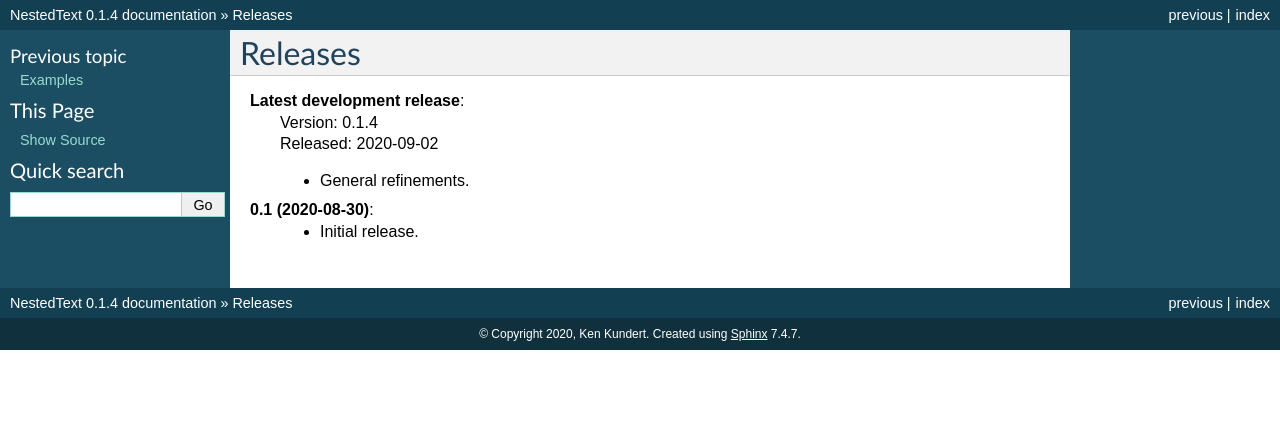
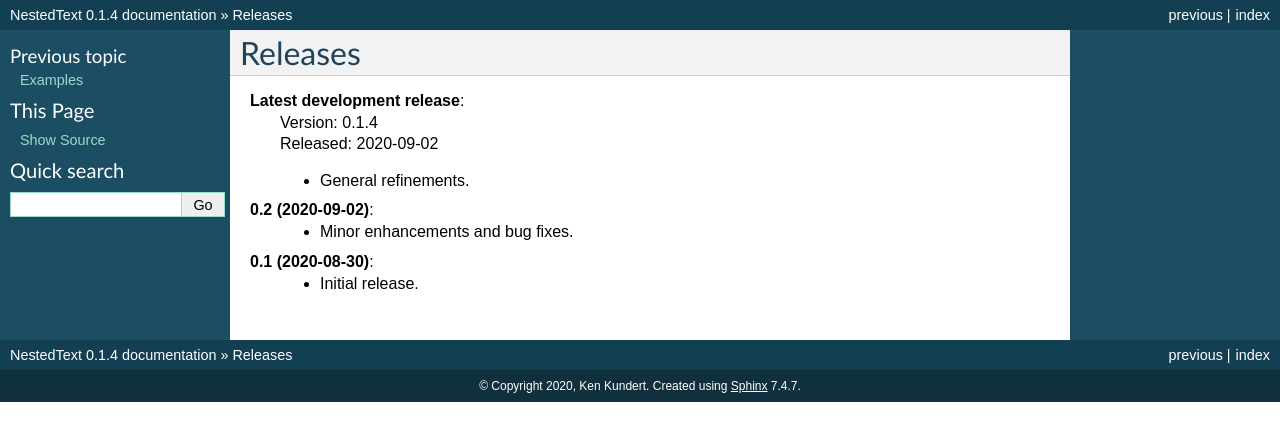
Before and after one commit to KenKundert/nestedtext, a Sphinx documentation site: the page built from doc/releases.rst, in a window 1280 px wide. Shown: the top 441 px of the page. Built offline with Sphinx 7.4.7, drawn with Linux system fonts in a browser that asks for light colours.

Commit message:
doc: update release notes.

```diff
--- a/doc/releases.rst
+++ b/doc/releases.rst
@@ -7,5 +7,8 @@
 
     - General refinements.
 
+**0.2 (2020-09-02)**:
+    - Minor enhancements and bug fixes.
+
 **0.1 (2020-08-30)**:
     - Initial release.
```
